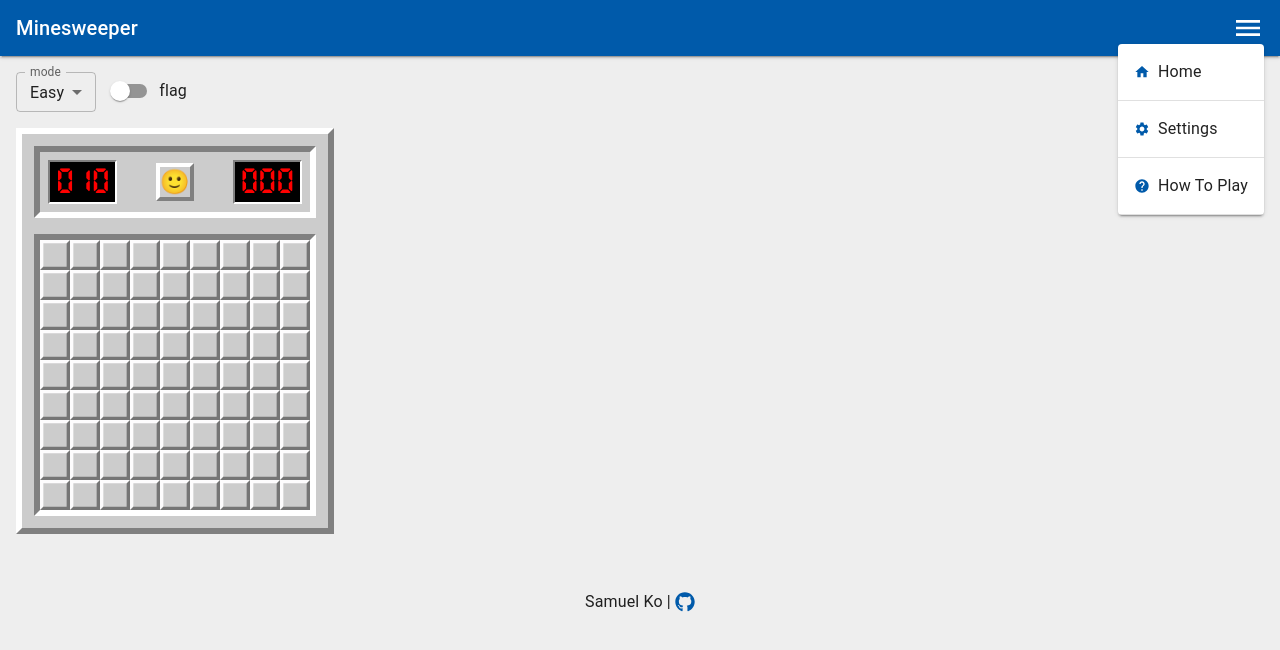
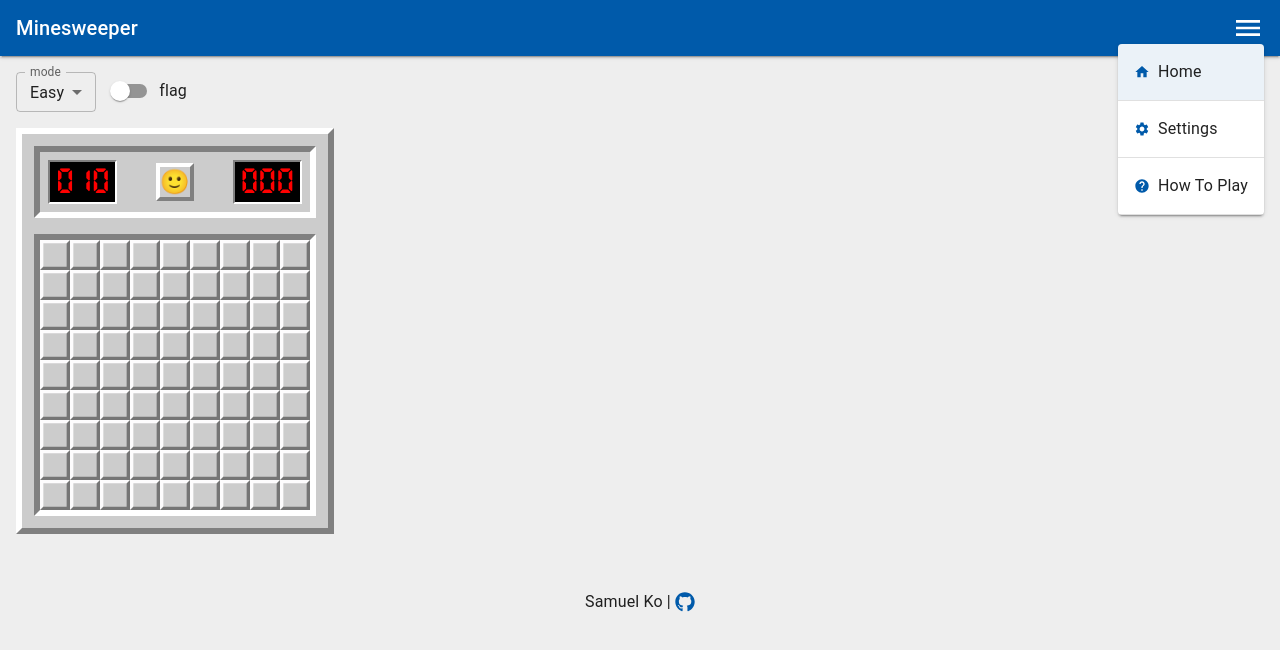
Before and after one commit to samuelko123/minesweeper, a Next.js app: page / in a window 1280 px wide. Both pictures are taken after a click on the button 1248 px from the left and 28 px from the top of the page. Shown: the top 650 px of the page. Built offline with nearby package versions, Linux system fonts and the light colour scheme; no server answers.

Commit message:
highlight current page in navigation menu

```diff
--- a/src/components/organisms/MenuButton.js
+++ b/src/components/organisms/MenuButton.js
@@ -1,4 +1,5 @@
 import React from 'react'
+import { useRouter } from 'next/router'
 import {
 	Button,
 	Menu,
@@ -12,6 +13,8 @@ export const MenuButton = (props) => {
 		size,
 		items,
 	} = props
+
+	const router = useRouter()
 
 	const [open, setOpen] = React.useState(false)
 	const [anchorEl, setAnchorEl] = React.useState(null)
@@ -62,7 +65,10 @@ export const MenuButton = (props) => {
 							key={item.title}
 							href={item.href}
 						>
-							<MenuItem onClick={handleClose}>
+							<MenuItem
+								onClick={handleClose}
+								selected={router.pathname === item.href}
+							>
 								{item.icon}
 								{item.title}
 							</MenuItem>
```
